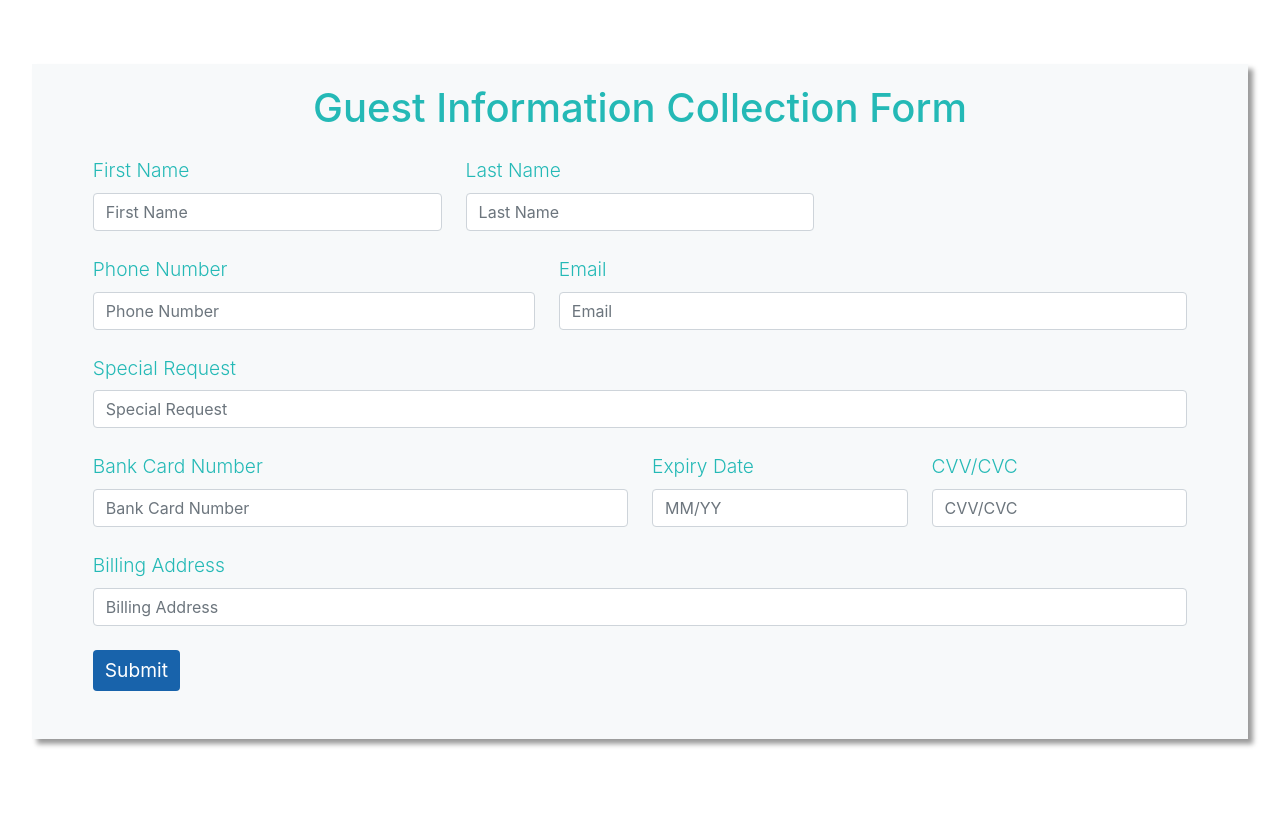
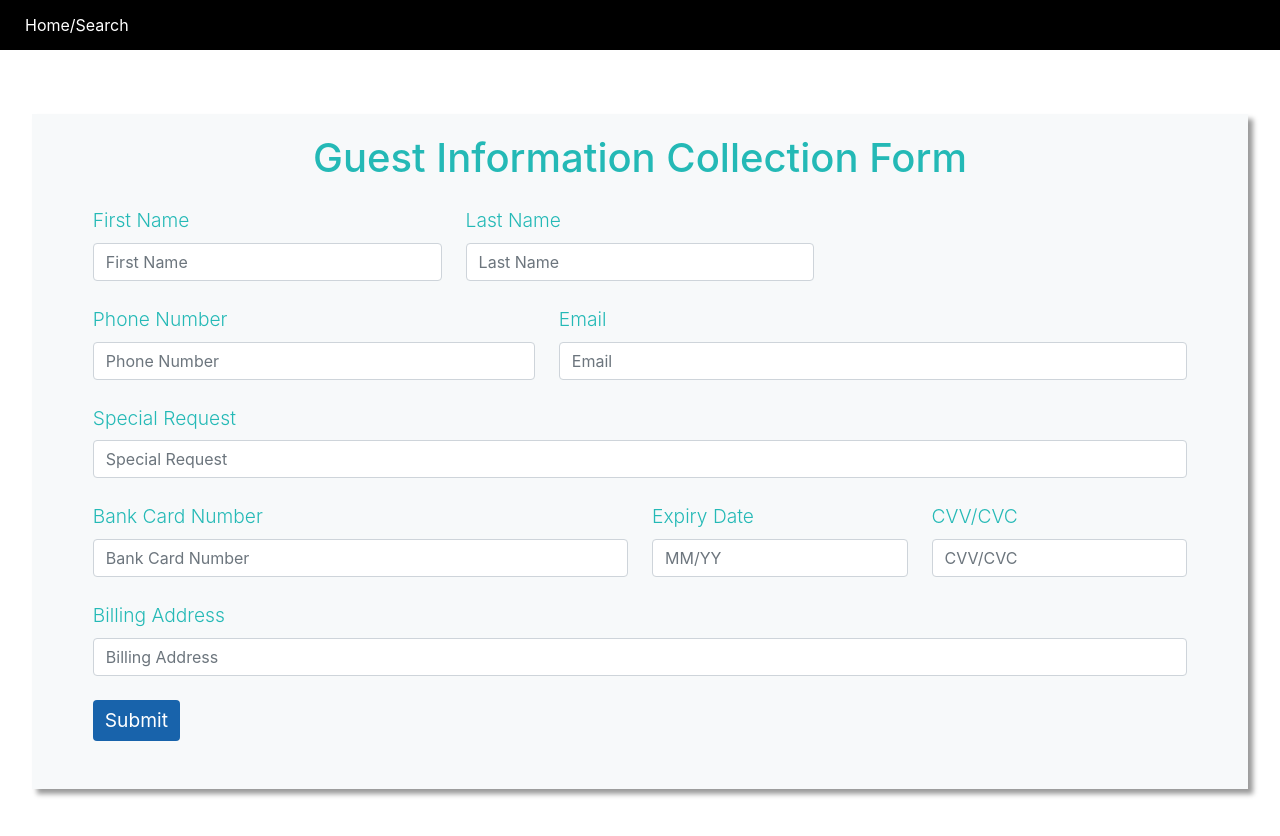
Before and after one commit to issacj-17/SUTD_ESC_2022_Hotel-Booking, a Next.js app in the folder hotel-booking-app/: page /bookingPage in a window 1280 px wide. Shown: the top 836 px of the page. Before the commit the page ends 803 px from the top, so only its background shows below. Built offline with nearby package versions, Linux system fonts and the light colour scheme.

Commit message:
Edited NavBar

```diff
--- a/hotel-booking-app/common/components/Layout.js
+++ b/hotel-booking-app/common/components/Layout.js
@@ -8,7 +8,7 @@ import Nav from './Nav'
 const Layout = ({children}) => {
   return (
     <>
-        {/* <Nav /> */}
+        <Nav />
         <div className={styles.container}>
             <main className={styles.main}>
                 {children}
--- a/hotel-booking-app/common/components/Nav.js
+++ b/hotel-booking-app/common/components/Nav.js
@@ -10,7 +10,7 @@ const Nav = () => {
             <li>
                 <Link href='/'>Home/Search</Link>
             </li>
-            <li>
+            {/* <li>
                 <Link href={{
                     pathname: "/searchResults",
                     query: {
@@ -41,7 +41,7 @@ const Nav = () => {
             </li>
             <li>
                 <Link href='/bookingPage'>Booking Page</Link>
-            </li>
+            </li> */}
         </ul>
     </nav>
 
```
Also changed, not shown: 1 other file (tests, documents, lock files or other folders).
